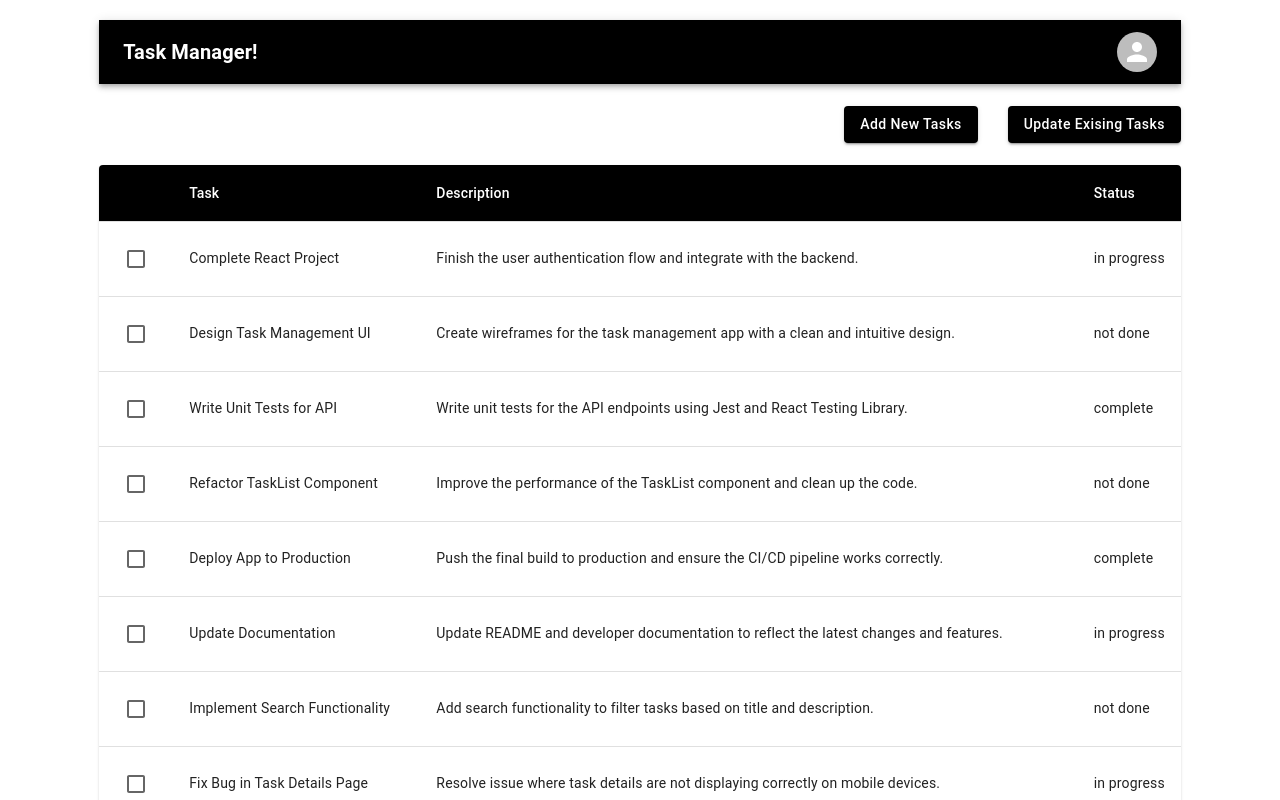
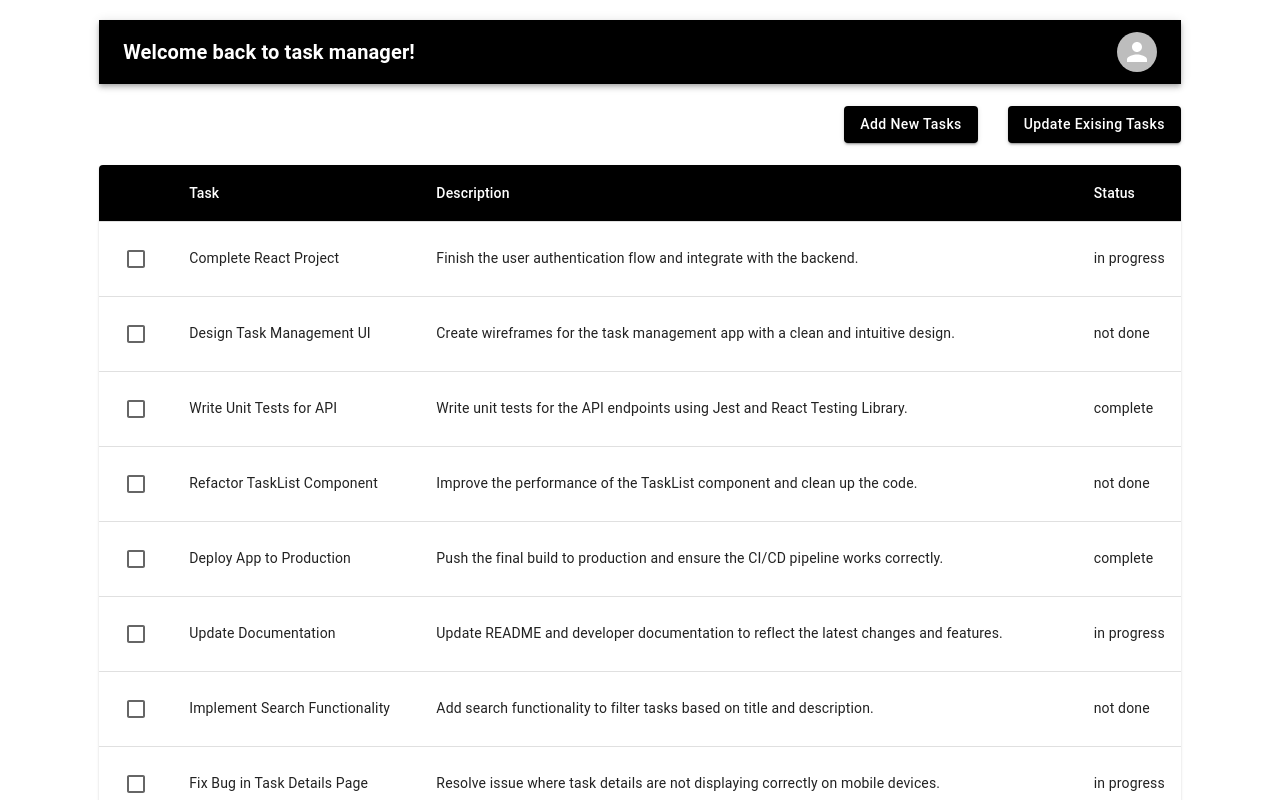
Before and after one commit to radhikachamdal2/taskManagement, a Next.js app in the folder taskmanagement/: page / in a window 1280 px wide. Shown: the top 800 px of the page. Built offline with nearby package versions, Linux system fonts and the light colour scheme.

Commit message:
refactored and removed unused imports

```diff
--- a/taskmanagement/app/molecules/form/form.styles.css
+++ /dev/null
@@ -1,4 +0,0 @@
-.formWrapper{
-    display:'flex';
-    background-color: 'blue'
-}
--- a/taskmanagement/app/molecules/navigation/navigation.tsx
+++ b/taskmanagement/app/molecules/navigation/navigation.tsx
@@ -12,9 +12,11 @@ import Button from "@mui/material/Button";
 import Tooltip from "@mui/material/Tooltip";
 import MenuItem from "@mui/material/MenuItem";
 
-const settings = ["Profile", "Account", "Dashboard", "Logout"];
+interface NavigationProps {
+  navigationHeader: string;
+}
 
-function NavigationBar() {
+const NavigationBar: React.FC<NavigationProps> = ({ navigationHeader }) => {
   return (
     <AppBar sx={{ backgroundColor: "black" }} position="static">
       <Container maxWidth="xl">
@@ -28,7 +30,7 @@ function NavigationBar() {
               textDecoration: "none",
             }}
           >
-            Task Manager!
+            {navigationHeader}
           </Typography>
 
           <Box sx={{ flexGrow: 1, display: { xs: "none", md: "flex" } }}></Box>
@@ -43,5 +45,6 @@ function NavigationBar() {
       </Container>
     </AppBar>
   );
-}
+};
+
 export default NavigationBar;
--- a/taskmanagement/app/page.tsx
+++ b/taskmanagement/app/page.tsx
@@ -6,7 +6,7 @@ export default function Home() {
   return (
     <div className={styles.page}>
       <main className={styles.main}>
-        <NavigationBar />
+        <NavigationBar navigationHeader="Welcome back to task manager!" />
         <TaskList />
       </main>
       <footer className={styles.footer}></footer>
```
Also changed, not shown: taskmanagement/app/molecules/form/form.tsx (+3 -11 lines).
